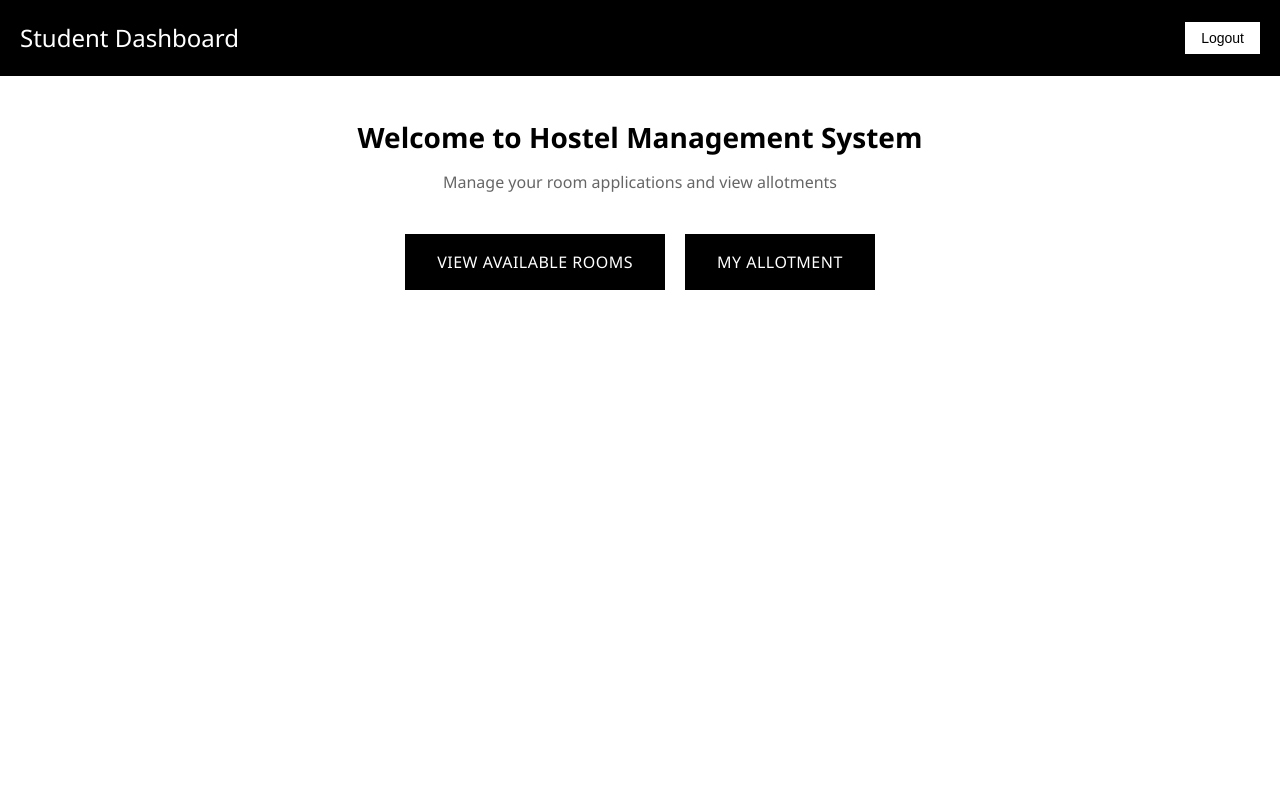
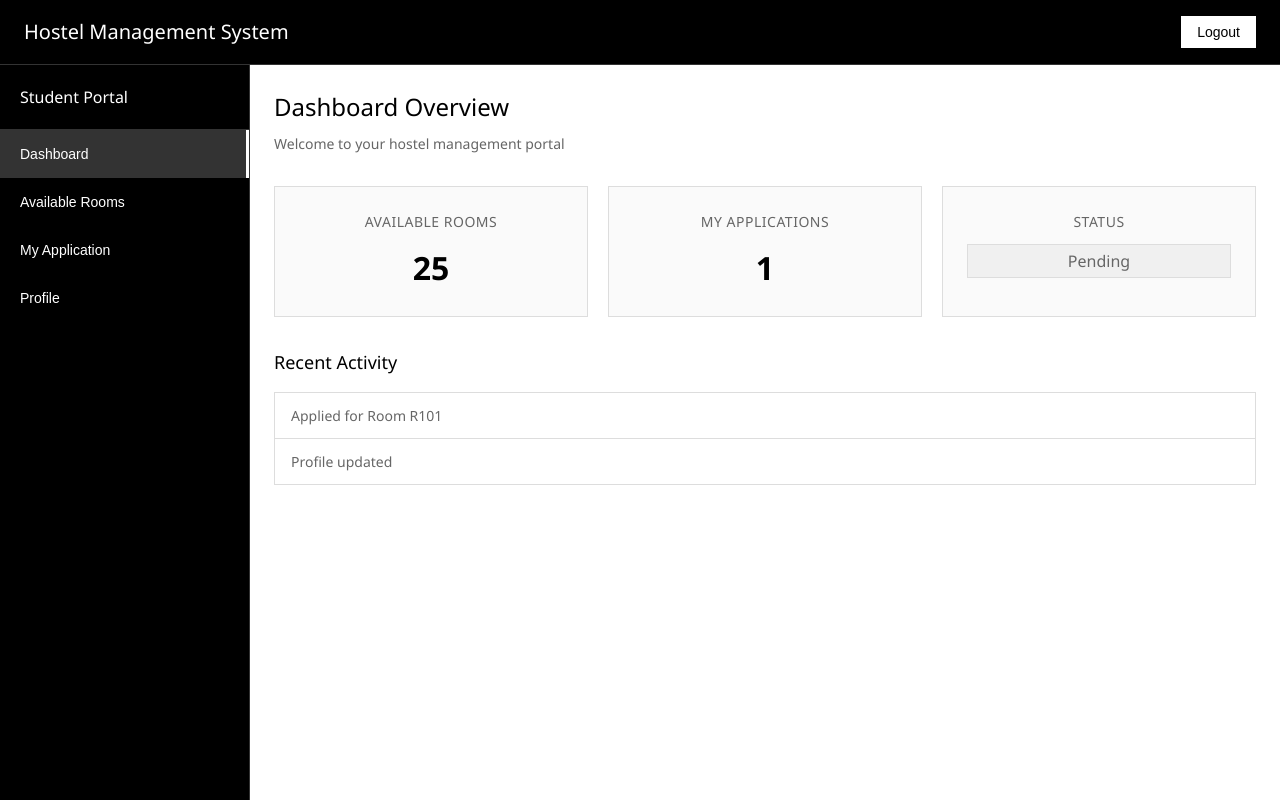
Before and after one commit to swarnim02/AP-PROJECT-, a React (Create React App) app in the folder frontend/: page /dashboard in a window 1280 px wide. Built offline with nearby package versions, Linux system fonts and the light colour scheme.

Commit message:
feat: implement dashboard with sidebar navigation

```diff
--- a/frontend/src/App.css
+++ b/frontend/src/App.css
@@ -309,21 +309,24 @@ body {
   background: #ccc;
 }
 
-.dashboard {
+.dashboard-layout {
   min-height: 100vh;
+  display: flex;
+  flex-direction: column;
 }
 
 .dashboard-header {
   background: #000;
   color: #fff;
-  padding: 20px;
+  padding: 16px 24px;
   display: flex;
   justify-content: space-between;
   align-items: center;
+  border-bottom: 1px solid #333;
 }
 
 .dashboard-header h1 {
-  font-size: 24px;
+  font-size: 20px;
   font-weight: 500;
 }
 
@@ -341,56 +344,283 @@ body {
   background: #f5f5f5;
 }
 
-.dashboard-main {
-  padding: 40px 20px;
+.dashboard-body {
+  display: flex;
+  flex: 1;
 }
 
-.dashboard-content {
-  max-width: 800px;
-  margin: 0 auto;
+.sidebar {
+  width: 250px;
+  background: #000;
+  color: #fff;
+  border-right: 1px solid #333;
+}
+
+.sidebar-header {
+  padding: 20px;
+  border-bottom: 1px solid #333;
+}
+
+.sidebar-header h3 {
+  font-size: 16px;
+  font-weight: 500;
+}
+
+.sidebar-nav {
+  padding: 0;
+}
+
+.sidebar-item {
+  display: block;
+  width: 100%;
+  padding: 16px 20px;
+  background: none;
+  border: none;
+  color: #fff;
+  text-align: left;
+  font-size: 14px;
+  cursor: pointer;
+  transition: background 0.2s;
+}
+
+.sidebar-item:hover {
+  background: #333;
+}
+
+.sidebar-item.active {
+  background: #333;
+  border-right: 3px solid #fff;
+}
+
+.dashboard-main {
+  flex: 1;
+  padding: 24px;
+  background: #fff;
+}
+
+.content-page {
+  max-width: 1000px;
+}
+
+.content-header {
+  margin-bottom: 32px;
+}
+
+.content-header h2 {
+  font-size: 24px;
+  font-weight: 500;
+  margin-bottom: 8px;
+  color: #000;
+}
+
+.content-header p {
+  color: #666;
+  font-size: 14px;
+}
+
+.stats-grid {
+  display: grid;
+  grid-template-columns: repeat(auto-fit, minmax(200px, 1fr));
+  gap: 20px;
+  margin-bottom: 32px;
+}
+
+.stat-card {
+  background: #fafafa;
+  border: 1px solid #ddd;
+  padding: 24px;
   text-align: center;
 }
 
-.dashboard-content h2 {
-  font-size: 28px;
+.stat-card h3 {
+  font-size: 14px;
+  font-weight: 500;
+  color: #666;
+  margin-bottom: 12px;
+  text-transform: uppercase;
+  letter-spacing: 0.5px;
+}
+
+.stat-number {
+  font-size: 32px;
+  font-weight: 600;
+  color: #000;
+}
+
+.stat-status {
+  font-size: 16px;
+  font-weight: 500;
+  color: #666;
+  padding: 4px 12px;
+  background: #f0f0f0;
+  border: 1px solid #ddd;
+}
+
+.recent-activity {
+  margin-bottom: 32px;
+}
+
+.recent-activity h3 {
+  font-size: 18px;
+  font-weight: 500;
+  margin-bottom: 16px;
+  color: #000;
+}
+
+.activity-list {
+  border: 1px solid #ddd;
+}
+
+.activity-item {
+  padding: 12px 16px;
+  border-bottom: 1px solid #ddd;
+  font-size: 14px;
+  color: #666;
+}
+
+.activity-item:last-child {
+  border-bottom: none;
+}
+
+.room-grid {
+  display: grid;
+  grid-template-columns: repeat(auto-fill, minmax(300px, 1fr));
+  gap: 20px;
+}
+
+.room-card {
+  background: #fafafa;
+  border: 1px solid #ddd;
+  padding: 24px;
+}
+
+.room-card h4 {
+  font-size: 18px;
+  font-weight: 500;
   margin-bottom: 12px;
   color: #000;
 }
 
-.dashboard-content p {
+.room-card p {
+  font-size: 14px;
   color: #666;
-  margin-bottom: 40px;
+  margin-bottom: 8px;
 }
 
-.dashboard-actions {
-  display: flex;
-  gap: 20px;
-  justify-content: center;
-}
-
-.dashboard-btn {
-  padding: 16px 32px;
+.apply-btn {
   background: #000;
   color: #fff;
-  text-decoration: none;
+  border: none;
+  padding: 10px 20px;
+  font-size: 14px;
   font-weight: 500;
+  cursor: pointer;
+  margin-top: 16px;
   text-transform: uppercase;
   letter-spacing: 0.5px;
 }
 
-.dashboard-btn:hover {
+.apply-btn:hover {
+  background: #333;
+}
+
+.status-card {
+  background: #fafafa;
+  border: 1px solid #ddd;
+  padding: 24px;
+  max-width: 500px;
+}
+
+.status-card h4 {
+  font-size: 18px;
+  font-weight: 500;
+  margin-bottom: 16px;
+  color: #000;
+}
+
+.status-card p {
+  font-size: 14px;
+  color: #666;
+  margin-bottom: 8px;
+}
+
+.status-pending {
+  color: #666;
+  background: #f0f0f0;
+  padding: 2px 8px;
+  font-size: 12px;
+  text-transform: uppercase;
+  letter-spacing: 0.5px;
+}
+
+.cancel-btn {
+  background: #fff;
+  color: #000;
+  border: 1px solid #000;
+  padding: 10px 20px;
+  font-size: 14px;
+  font-weight: 500;
+  cursor: pointer;
+  margin-top: 16px;
+  text-transform: uppercase;
+  letter-spacing: 0.5px;
+}
+
+.cancel-btn:hover {
+  background: #f5f5f5;
+}
+
+.profile-form {
+  max-width: 500px;
+}
+
+.update-btn {
+  background: #000;
+  color: #fff;
+  border: none;
+  padding: 12px 24px;
+  font-size: 14px;
+  font-weight: 500;
+  cursor: pointer;
+  margin-top: 20px;
+  text-transform: uppercase;
+  letter-spacing: 0.5px;
+}
+
+.update-btn:hover {
   background: #333;
 }
 
 @media (max-width: 768px) {
-  .dashboard-actions {
+  .dashboard-body {
     flex-direction: column;
-    align-items: center;
   }
 
-  .dashboard-header {
-    flex-direction: column;
-    gap: 16px;
+  .sidebar {
+    width: 100%;
+    order: 2;
+  }
+
+  .dashboard-main {
+    order: 1;
+  }
+
+  .sidebar-nav {
+    display: flex;
+    overflow-x: auto;
+  }
+
+  .sidebar-item {
+    white-space: nowrap;
+    min-width: 120px;
+  }
+
+  .stats-grid {
+    grid-template-columns: 1fr;
+  }
+
+  .room-grid {
+    grid-template-columns: 1fr;
   }
 }
 
--- a/frontend/src/components/Dashboard.js
+++ b/frontend/src/components/Dashboard.js
@@ -1,29 +1,170 @@
-import { Link } from 'react-router-dom';
+import { Link, Routes, Route } from 'react-router-dom';
+import { useState } from 'react';
+
+function Sidebar({ activeTab, setActiveTab }) {
+  const menuItems = [
+    { id: 'overview', label: 'Dashboard', path: '/dashboard' },
+    { id: 'rooms', label: 'Available Rooms', path: '/dashboard/rooms' },
+    { id: 'status', label: 'My Application', path: '/dashboard/status' },
+    { id: 'profile', label: 'Profile', path: '/dashboard/profile' }
+  ];
+
+  return (
+    <div className="sidebar">
+      <div className="sidebar-header">
+        <h3>Student Portal</h3>
+      </div>
+      <nav className="sidebar-nav">
+        {menuItems.map(item => (
+          <button
+            key={item.id}
+            className={`sidebar-item ${activeTab === item.id ? 'active' : ''}`}
+            onClick={() => setActiveTab(item.id)}
+          >
+            {item.label}
+          </button>
+        ))}
+      </nav>
+    </div>
+  );
+}
+
+function Overview() {
+  return (
+    <div className="content-page">
+      <div className="content-header">
+        <h2>Dashboard Overview</h2>
+        <p>Welcome to your hostel management portal</p>
+      </div>
+
+      <div className="stats-grid">
+        <div className="stat-card">
+          <h3>Available Rooms</h3>
+          <div className="stat-number">25</div>
+        </div>
+        <div className="stat-card">
+          <h3>My Applications</h3>
+          <div className="stat-number">1</div>
+        </div>
+        <div className="stat-card">
+          <h3>Status</h3>
+          <div className="stat-status">Pending</div>
+        </div>
+      </div>
+
+      <div className="recent-activity">
+        <h3>Recent Activity</h3>
+        <div className="activity-list">
+          <div className="activity-item">Applied for Room R101</div>
+          <div className="activity-item">Profile updated</div>
+        </div>
+      </div>
+    </div>
+  );
+}
+
+function RoomList() {
+  return (
+    <div className="content-page">
+      <div className="content-header">
+        <h2>Available Rooms</h2>
+        <p>Browse and apply for available rooms</p>
+      </div>
+
+      <div className="room-grid">
+        <div className="room-card">
+          <h4>Room R101</h4>
+          <p>Capacity: 2 students</p>
+          <p>Year Group: 2nd Year</p>
+          <button className="apply-btn">Apply Now</button>
+        </div>
+        <div className="room-card">
+          <h4>Room R102</h4>
+          <p>Capacity: 3 students</p>
+          <p>Year Group: 2nd Year</p>
+          <button className="apply-btn">Apply Now</button>
+        </div>
+      </div>
+    </div>
+  );
+}
+
+function ApplicationStatus() {
+  return (
+    <div className="content-page">
+      <div className="content-header">
+        <h2>My Application Status</h2>
+        <p>Track your room application progress</p>
+      </div>
+
+      <div className="status-card">
+        <h4>Current Application</h4>
+        <p><strong>Room:</strong> R101</p>
+        <p><strong>Status:</strong> <span className="status-pending">Pending</span></p>
+        <p><strong>Applied:</strong> 2024-01-15</p>
+        <button className="cancel-btn">Cancel Application</button>
+      </div>
+    </div>
+  );
+}
+
+function Profile() {
+  return (
+    <div className="content-page">
+      <div className="content-header">
+        <h2>Profile Settings</h2>
+        <p>Manage your account information</p>
+      </div>
+
+      <div className="profile-form">
+        <div className="form-group">
+          <label>Full Name</label>
+          <input type="text" defaultValue="Student Name" />
+        </div>
+        <div className="form-group">
+          <label>Email</label>
+          <input type="email" defaultValue="student@example.com" />
+        </div>
+        <div className="form-group">
+          <label>College</label>
+          <input type="text" defaultValue="ABC College" />
+        </div>
+        <button className="update-btn">Update Profile</button>
+      </div>
+    </div>
+  );
+}
 
 function Dashboard() {
+  const [activeTab, setActiveTab] = useState('overview');
+
   const handleLogout = () => {
     localStorage.removeItem('token');
     window.location.href = '/';
   };
 
+  const renderContent = () => {
+    switch(activeTab) {
+      case 'rooms': return <RoomList />;
+      case 'status': return <ApplicationStatus />;
+      case 'profile': return <Profile />;
+      default: return <Overview />;
+    }
+  };
+
   return (
-    <div className="dashboard">
+    <div className="dashboard-layout">
       <header className="dashboard-header">
-        <h1>Student Dashboard</h1>
+        <h1>Hostel Management System</h1>
         <button onClick={handleLogout} className="logout-btn">Logout</button>
       </header>
 
-      <main className="dashboard-main">
-        <div className="dashboard-content">
-          <h2>Welcome to Hostel Management System</h2>
-          <p>Manage your room applications and view allotments</p>
-
-          <div className="dashboard-actions">
-            <Link to="/rooms" className="dashboard-btn">View Available Rooms</Link>
-            <Link to="/my-allotment" className="dashboard-btn">My Allotment</Link>
-          </div>
-        </div>
-      </main>
+      <div className="dashboard-body">
+        <Sidebar activeTab={activeTab} setActiveTab={setActiveTab} />
+        <main className="dashboard-main">
+          {renderContent()}
+        </main>
+      </div>
     </div>
   );
 }
```
Also changed, not shown: 1 other file (tests, documents, lock files or other folders).
